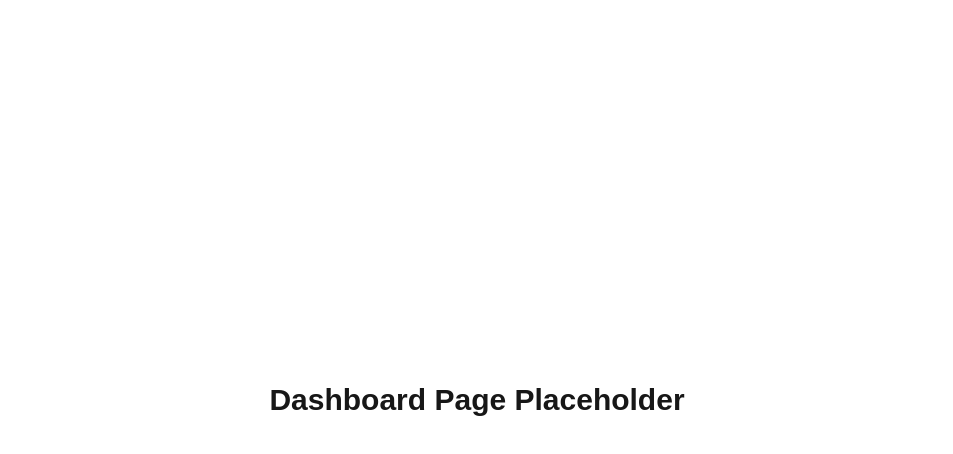
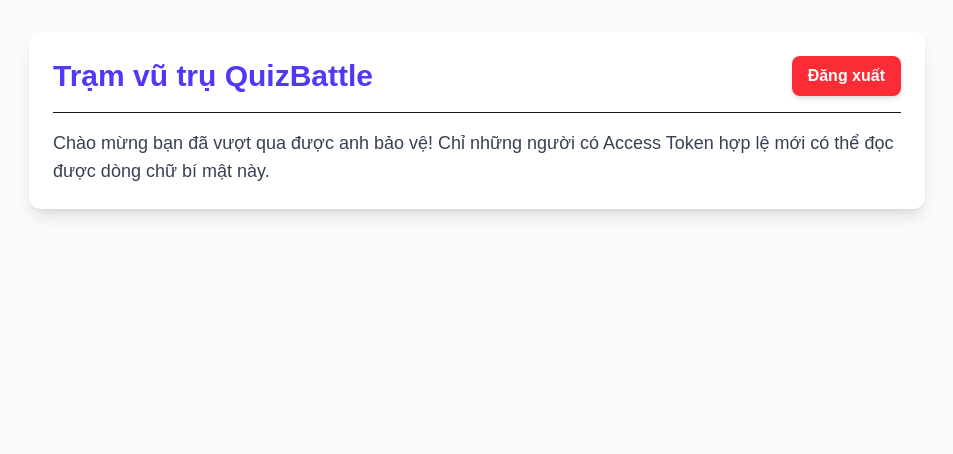
Before and after one commit to TranGiaThe004/quizbattle-frontend, a Next.js app: page /dashboard in a window 1280 px wide. Shown: the top 454 px of the page, without its empty margins (163-1116 px from the left). Built offline with nearby package versions, Linux system fonts and the light colour scheme; sample sign-in values are in the browser's storage.

Commit message:
feat(auth): hoàn thành tính năng refresh token, logout và auth guard

```diff
--- a/app/dashboard/page.tsx
+++ b/app/dashboard/page.tsx
@@ -1,7 +1,24 @@
-export default function Dashboard() {
+import ProtectedRoute from "@/components/auth/ProtectedRoute";
+import LogoutButton from "@/components/auth/LogoutButton";
+
+export default function DashboardPage() {
   return (
-    <main className="flex min-h-screen items-center justify-center">
-      <h1 className="text-3xl font-bold">Dashboard Page Placeholder</h1>
-    </main>
+    <ProtectedRoute>
+      <main className="min-h-screen bg-gray-50 p-8">
+        <div className="max-w-4xl mx-auto bg-white rounded-xl shadow-lg p-6">
+          <div className="flex justify-between items-center border-b pb-4 mb-4">
+            <h1 className="text-3xl font-bold text-indigo-600">
+              Trạm vũ trụ QuizBattle
+            </h1>
+            <LogoutButton />
+          </div>
+
+          <p className="text-gray-700 text-lg">
+            Chào mừng bạn đã vượt qua được anh bảo vệ! Chỉ những người có Access
+            Token hợp lệ mới có thể đọc được dòng chữ bí mật này.
+          </p>
+        </div>
+      </main>
+    </ProtectedRoute>
   );
 }
--- /dev/null
+++ b/components/auth/LogoutButton.tsx
@@ -0,0 +1,37 @@
+"use client";
+import { useRouter } from "next/navigation";
+
+export default function LogoutButton() {
+  const router = useRouter();
+
+  const handleLogout = async () => {
+    const refreshToken = localStorage.getItem("refresh_token");
+
+    if (refreshToken) {
+      try {
+        await fetch(`${process.env.NEXT_PUBLIC_API_URL}/api/v1/auth/logout`, {
+          method: "POST",
+          headers: {
+            "Content-Type": "application/json",
+          },
+          body: JSON.stringify({ refresh_token: refreshToken }),
+        });
+      } catch (error) {
+        console.error("Lỗi khi kết nối tới server lúc đăng xuất:", error);
+      }
+    }
+    localStorage.removeItem("access_token");
+    localStorage.removeItem("refresh_token");
+
+    router.push("/login");
+  };
+
+  return (
+    <button
+      onClick={handleLogout}
+      className="px-4 py-2 bg-red-500 hover:bg-red-600 text-white font-semibold rounded-lg shadow-md transition-colors duration-200"
+    >
+      Đăng xuất
+    </button>
+  );
+}
--- /dev/null
+++ b/components/auth/ProtectedRoute.tsx
@@ -0,0 +1,38 @@
+"use client";
+import { useEffect, useState } from "react";
+import { useRouter } from "next/navigation";
+
+export default function ProtectedRoute({
+  children,
+}: {
+  children: React.ReactNode;
+}) {
+  const router = useRouter();
+  const [isChecking, setIsChecking] = useState(true);
+  const [isAuthenticated, setIsAuthenticated] = useState(false);
+
+  useEffect(() => {
+    const token = localStorage.getItem("access_token");
+
+    if (!token) {
+      router.push("/login");
+    } else {
+      setIsAuthenticated(true);
+      setIsChecking(false);
+    }
+  }, [router]);
+
+  // Hiển thị màn hình chờ trong tích tắc lúc anh bảo vệ đang lục balo
+  if (isChecking || !isAuthenticated) {
+    return (
+      <div className="flex items-center justify-center min-h-screen bg-gray-100">
+        <p className="text-xl font-semibold text-gray-600">
+          Đang kiểm tra quyền truy cập...
+        </p>
+      </div>
+    );
+  }
+
+  // Cho phép render nội dung trang web thực sự
+  return <>{children}</>;
+}
```
